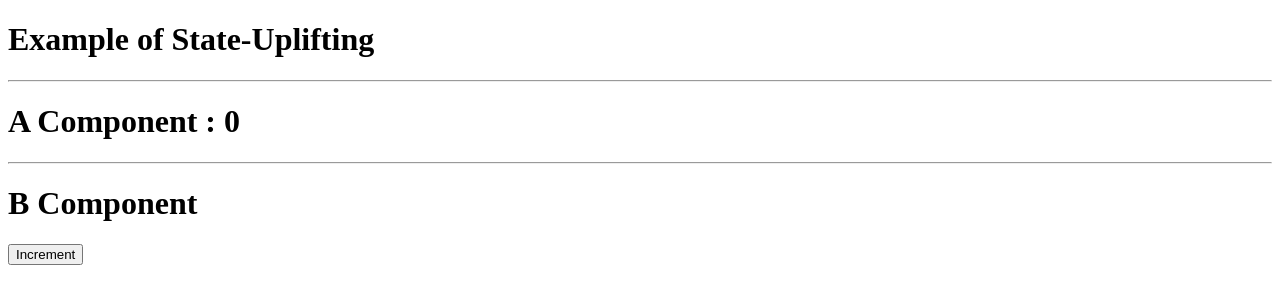
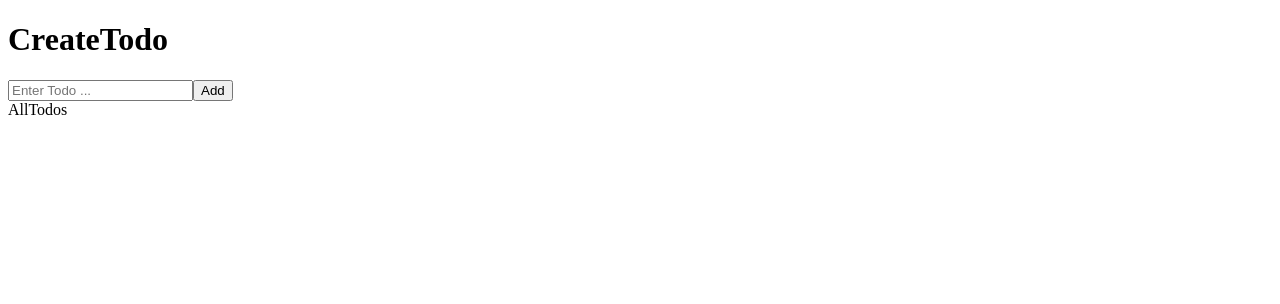
Before and after one commit to kaushik-72/quick-react, a React (Vite) app: page / in a window 1280 px wide. Shown: the top 304 px of the page. Built offline with nearby package versions, Linux system fonts and the light colour scheme.

Commit message:
Todo App: initial

```diff
--- a/src/AllTopics/08_Forms/ControlledForms2.jsx
+++ b/src/AllTopics/08_Forms/ControlledForms2.jsx
@@ -17,7 +17,7 @@ const ControlledForms2 = () => {
         //* ...formData (spread)to store and handle empty data
 
     }
-    //* handling the error of "You provided a `value` prop to a form field without an `onChange` handler."
+    //* handling the error: "You provided a `value` prop to a form field without an `onChange` handler."
 
     const handleSubmit = (e)=>{
         e.preventDefault();
--- a/src/App.jsx
+++ b/src/App.jsx
@@ -13,6 +13,10 @@ import ControlledForms1 from "./AllTopics/08_Forms/ControlledForms1";
 import ControlledForms2 from "./AllTopics/08_Forms/ControlledForms2";
 import ControlledTask1 from "./AllTopics/08_Forms/ControlledTask1";
 import UpliftingParent from "./AllTopics/05_StateUplifting/UpliftingParent";
+import TodoWrapper from "./Todo App/TodoWrapper";
+// import ContextProvider from "./Todo App/ContextProvider";
+import TodoContextProvider from "./Todo App/ContextProvider"
+
 
 const App = ()=>{
 
@@ -30,10 +34,14 @@ const App = ()=>{
           {/* <PropsParents/> */}
           {/* <PropsChild/> */}
           {/* <ChildrenProps/> */}
-          <UpliftingParent/>
+          {/* <UpliftingParent/> */}
           {/* <ControlledForms1/> */}
           {/* <ControlledTask1/> */}
           {/* <ControlledForms2/> */}
+          <TodoContextProvider>
+            <TodoWrapper/>
+          </TodoContextProvider>
+
 
         </>
     );
--- /dev/null
+++ b/src/Todo App/AllTodos.jsx
@@ -0,0 +1,14 @@
+import React, { useContext } from 'react'
+import { todoContext } from './ContextProvider'
+
+const AllTodos = () => {
+
+    let {todos} = useContext(todoContext);
+
+    console.log(todos);  // [{},{},{}]
+  return (
+    <div>AllTodos</div>
+  )
+}
+
+export default AllTodos
--- /dev/null
+++ b/src/Todo App/ContextProvider.jsx
@@ -0,0 +1,45 @@
+import { createContext, use, useState } from "react";
+
+export const todoContext = createContext()
+
+const ContextProvider = (props) =>{
+
+    const [newTodo,setNewTodo] = useState("");
+    const [todos,setAllTodos] = useState([{id:1,text:"default video"}]);
+
+    const addTodo = (e) =>
+        {
+            e.preventDefault()
+            console.log(newTodo);
+
+            //~ for avoiding empty input
+            if (newTodo.trim() === "")
+                {
+                    alert("no todo available");
+                    setNewTodo("");
+                } return;
+
+            //~ string to obj
+            let todo = {
+                id: Date.now(),
+                text: newTodo.trim(),
+            };
+
+            console.log(todo);
+
+            setAllTodos((prev)=>[...prev,todo]);
+
+
+            //~ clear inp field
+            setNewTodo("");
+        };
+
+    const removeTodo = ()=>{};
+
+    return <todoContext.Provider value={{newTodo,setNewTodo,todos,setAllTodos,addTodo,removeTodo}}>
+        {props.children}
+    </todoContext.Provider>
+
+}
+
+export default ContextProvider;
--- /dev/null
+++ b/src/Todo App/CreateTodo.jsx
@@ -0,0 +1,29 @@
+import React from "react";
+import { useContext } from "react";
+import { todoContext } from "./ContextProvider";
+
+const CreateTodo = () => {
+  let { newTodo, setNewTodo, addTodo } = useContext(todoContext);
+
+  return (
+    <div>
+      <h1>CreateTodo</h1>
+      <form onSubmit={addTodo}>
+        <input
+          type="text"
+          name="todo"
+          id="todo"
+          required
+          placeholder="Enter Todo ..."
+          value={newTodo}
+          onChange={(e) => {
+            setNewTodo(e.target.value);
+          }}
+        ></input>
+        <button>Add</button>
+      </form>
+    </div>
+  );
+};
+
+export default CreateTodo;
--- /dev/null
+++ b/src/Todo App/TodoWrapper.jsx
@@ -0,0 +1,14 @@
+import React from 'react'
+import CreateTodo from './CreateTodo'
+import AllTodos from './AllTodos'
+
+const TodoWrapper = () => {
+  return (
+    <div>
+        <CreateTodo/>
+        <AllTodos/>
+    </div>
+  )
+}
+
+export default TodoWrapper
```
